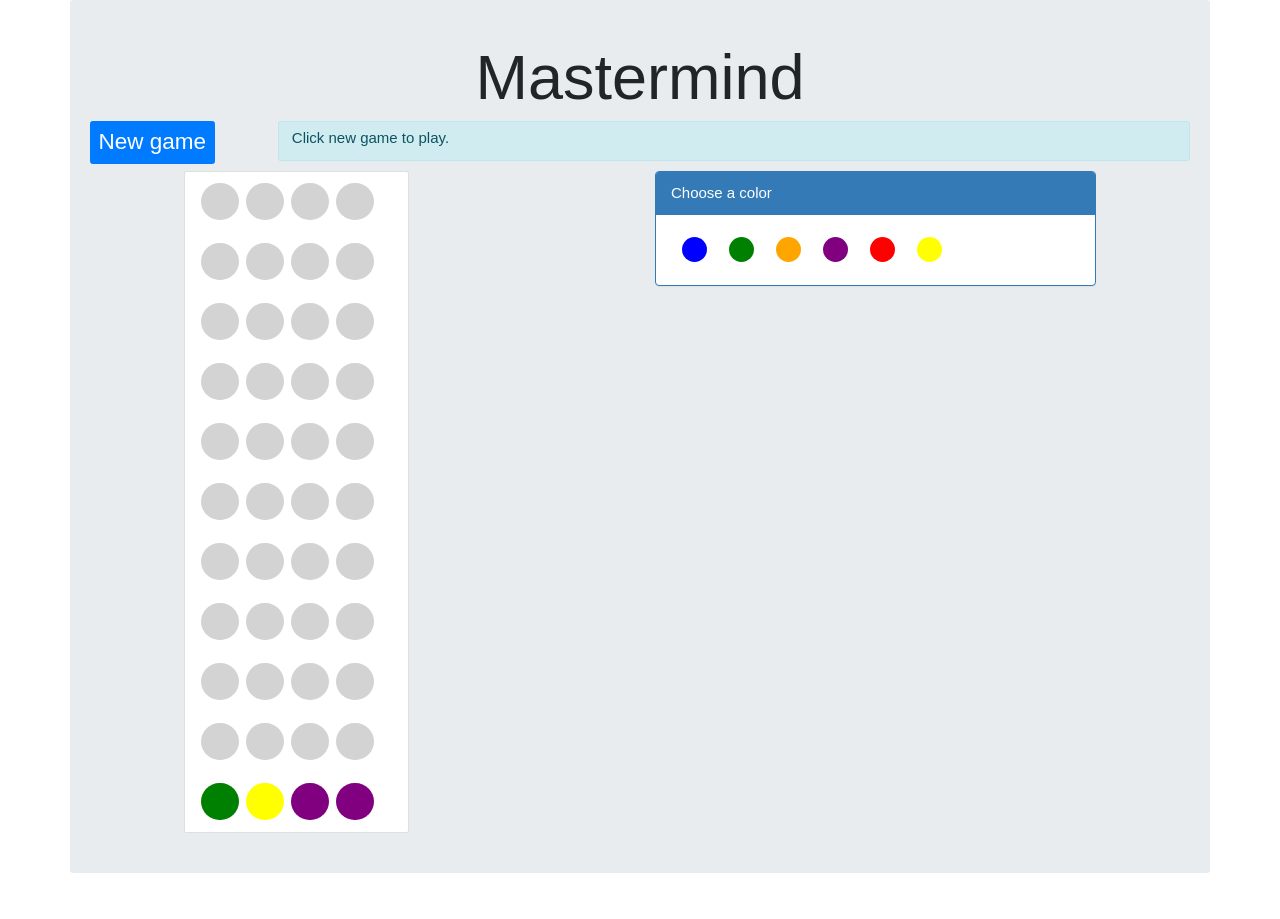
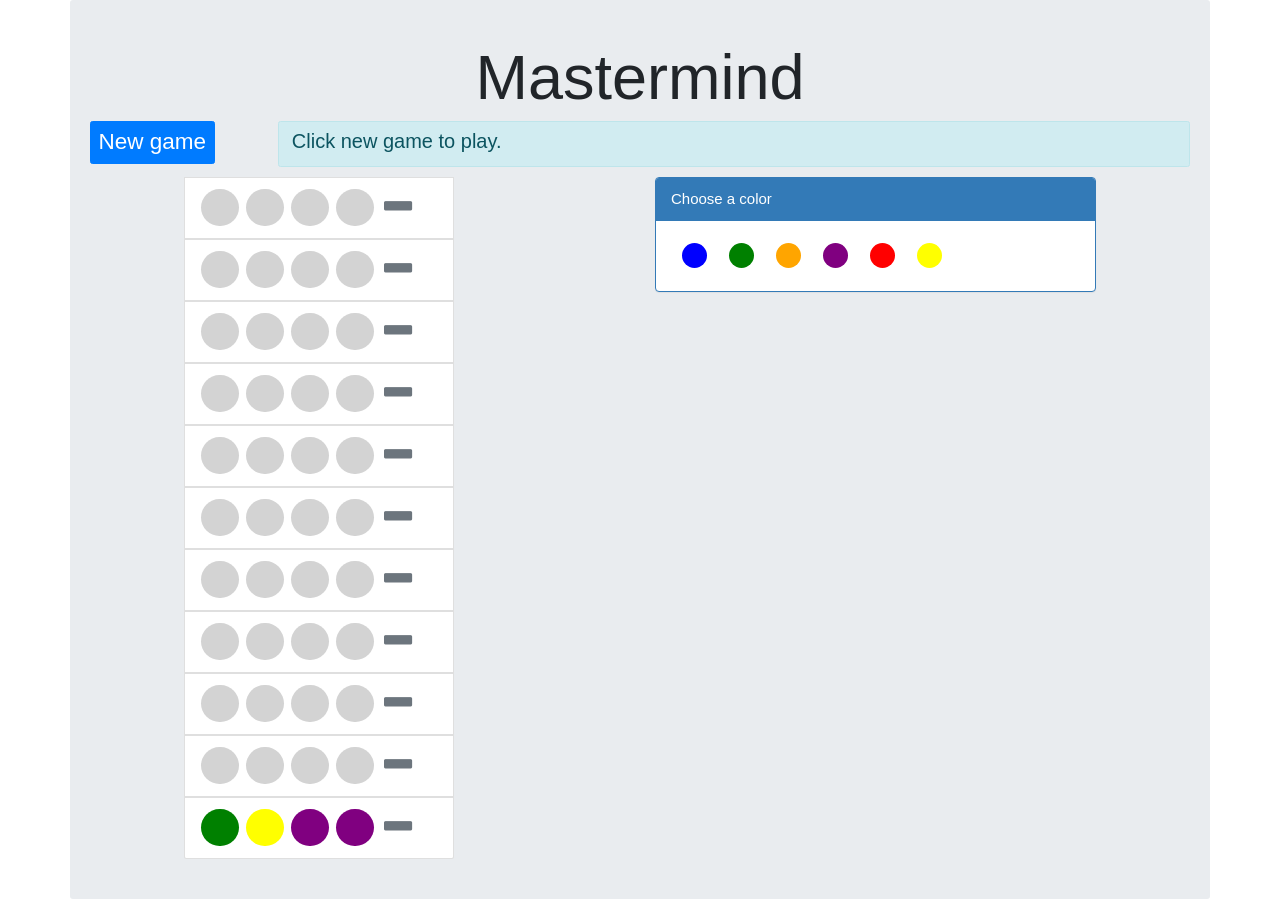
Before and after one commit to dominique-vassard/from-pseudo-functional-to-pure-functional, a React (Create React App) app in the folder react/mastermind/: page / in a window 1280 px wide. Before the commit the page ends 893 px from the top, so only its background shows below. Built offline with nearby package versions, Linux system fonts and the light colour scheme.

Commit message:
React MAstermind: Add visible result indicators

```diff
--- a/react/mastermind/src/Board.js
+++ b/react/mastermind/src/Board.js
@@ -1,13 +1,17 @@
 import React from "react"
+import { ListGroup } from "react-bootstrap"
 import CodePhrase from "./CodePhrase"
-import { ListGroup } from "react-bootstrap"
+
 
 class Board extends React.Component {
     render() {
         return (
             <ListGroup className="board">
                 {/* Breaker tries */}
-                {this.props.breakerTries.map((breaker_try, index) => <CodePhrase key={index} phrase={breaker_try} />)}
+                {this.props.breakerTries.map((breaker_try, index) =>
+                    <div>
+                        <CodePhrase key={index} phrase={breaker_try} result={this.props.results[index]} />
+                    </div>)}
 
                 {/* Code to break */}
                 <CodePhrase phrase={this.props.codeToBreak} />
--- a/react/mastermind/src/CodePhrase.js
+++ b/react/mastermind/src/CodePhrase.js
@@ -1,11 +1,13 @@
 import React from "react"
 import CodePeg from "./CodePeg"
+import CodeResult from "./CodeResult"
 import { ListGroupItem } from "react-bootstrap"
 
 const CodePhrase = (props) =>
     <ListGroupItem>
         <div className="d-flex flew-row">
             {props.phrase.map((phrase_color, index) => <CodePeg key={index} color={phrase_color} />)}
+            <CodeResult result={props.result} />
         </div>
     </ListGroupItem>
 
--- /dev/null
+++ b/react/mastermind/src/CodeResult.js
@@ -0,0 +1,33 @@
+import React from "react"
+import { Glyphicon } from "react-bootstrap"
+
+const get_glyph = (result) => {
+  let glyph = "minus"
+
+  if (true === result) {
+    glyph = "ok"
+  } else if (false === result) {
+    glyph = "remove"
+  }
+
+  return glyph
+}
+
+const get_style = (result) => {
+  let style = "text-muted"
+
+  if (true === result) {
+    style = "text-success"
+  } else if (false === result) {
+    style = "text-danger"
+  }
+
+  return style
+}
+
+const CodeResult = (props) =>
+  <div className="d-flex">
+    <Glyphicon glyph={get_glyph(props.result)} className={get_style(props.result)} />
+  </div>
+
+export default CodeResult
--- a/react/mastermind/src/ControlPanel.js
+++ b/react/mastermind/src/ControlPanel.js
@@ -52,7 +52,7 @@ const ControlPanel = (props) =>
         <Col md={1} />
         <Col md={10}>
             <Alert bsStyle={get_style(props.gameState)}>
-                <h4>{get_message(props.gameState)}</h4>
+                <h2>{get_message(props.gameState)}</h2>
             </Alert>
 
         </Col>
--- a/react/mastermind/src/Mastermind.js
+++ b/react/mastermind/src/Mastermind.js
@@ -19,6 +19,7 @@ class Mastermind extends React.Component {
         this.state = {
             "nbMaxTries": nbMaxTries,
             "breakerTries": this.init_breaker_tries(nbMaxTries),
+            "tryResults": this.init_try_results(nbMaxTries),
             "codeToBreak": this.init_code_to_break(nbMaxTries),
             "currentTryIndex": 0,
             "currentColorChoice": 0,
@@ -39,10 +40,15 @@ class Mastermind extends React.Component {
         return Array(nbMaxTries).fill(null).map(_unused => ["grey", "grey", "grey", "grey"])
     }
 
+    init_try_results(nbMaxTries) {
+        return Array(nbMaxTries).fill(null)
+    }
+
     new_game() {
         this.setState({
             "breakerTries": this.init_breaker_tries(this.state.nbMaxTries),
             "codeToBreak": this.init_code_to_break(this.state.nbMaxTries),
+            "tryResults": this.init_try_results(this.state.nbMaxTries),
             "currentTryIndex": 0,
             "currentColorChoice": 0,
             "gameState": TRY
@@ -53,6 +59,8 @@ class Mastermind extends React.Component {
         const to_check = this.state.breakerTries[try_num]
         let is_valid = false
         let nb_valid = 0
+        let tryResults = this.state.tryResults
+        let gameState = this.state.gameState
 
         for (let i = 0; i < 4; i++) {
             if (to_check[i] === this.state.codeToBreak[i]) {
@@ -60,12 +68,17 @@ class Mastermind extends React.Component {
             }
         }
 
+        tryResults[this.state.currentTryIndex] = false
         if (nb_valid === 4) {
             is_valid = true
-            this.setState({
-                "gameState": WIN
-            })
+            gameState = WIN
+            tryResults[this.state.currentTryIndex] = true
         }
+
+        this.setState({
+            "gameState": gameState,
+            "tryResults": tryResults
+        })
 
         return is_valid
     }
@@ -113,7 +126,7 @@ class Mastermind extends React.Component {
                 <Row>
                     <Col md={1} />
                     <Col md={4}>
-                        <Board breakerTries={this.state.breakerTries} codeToBreak={this.state.codeToBreak} />
+                        <Board breakerTries={this.state.breakerTries} codeToBreak={this.state.codeToBreak} results={this.state.tryResults} />
                     </Col>
                     <Col md={1} />
                     <Col md={5}>
--- a/react/mastermind/src/index.css
+++ b/react/mastermind/src/index.css
@@ -6,7 +6,11 @@ body {
 }
 
 .board {
-    width: 15em;
+    width: 18em;
+}
+
+.glyphicon {
+    font-size: 2.5em;
 }
 
 .new-game-btn {
```
